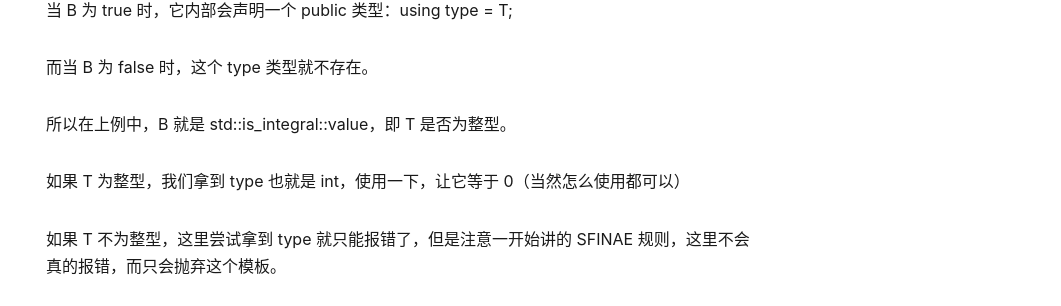
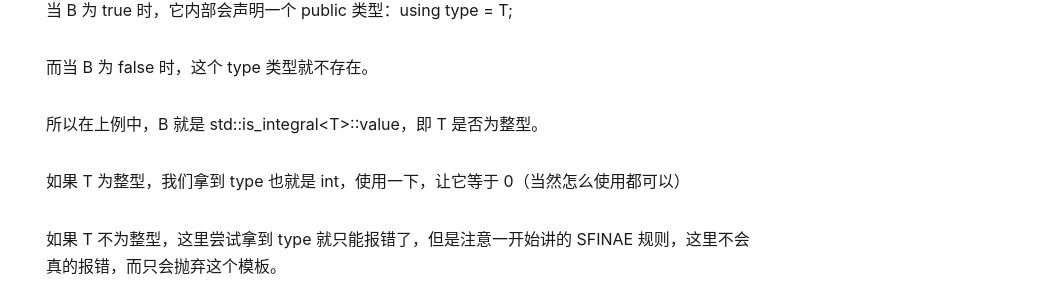
Before and after one commit to namespaceciel/namespaceciel.github.io, a Jekyll site: the page built from _posts/2024-09-04-SFINAE.md, in a window 1280 px wide and 900 px high, scrolled down 1643 px. Shown: the part 146-452 px from the top of the window, without its empty margins (219-1280 px from the left). Built offline with Jekyll 4.4.1, drawn with Linux system fonts in a browser that asks for light colours; nearby versions of some CDN libraries; a script that is not in the unit is left out; comment, search, counter and statistics services are not loaded.

Commit message:
bug fixed

```diff
--- a/_posts/2024-09-04-SFINAE.md
+++ b/_posts/2024-09-04-SFINAE.md
@@ -48,7 +48,7 @@ std::enable_if 是 C++11 起的一个 class 模板，接受两个模板参数 te
 
 而当 B 为 false 时，这个 type 类型就不存在。
 
-所以在上例中，B 就是 std::is_integral<T>::value，即 T 是否为整型。
+所以在上例中，B 就是 std::is_integral\<T>::value，即 T 是否为整型。
 
 如果 T 为整型，我们拿到 type 也就是 int，使用一下，让它等于 0（当然怎么使用都可以）
 
```
